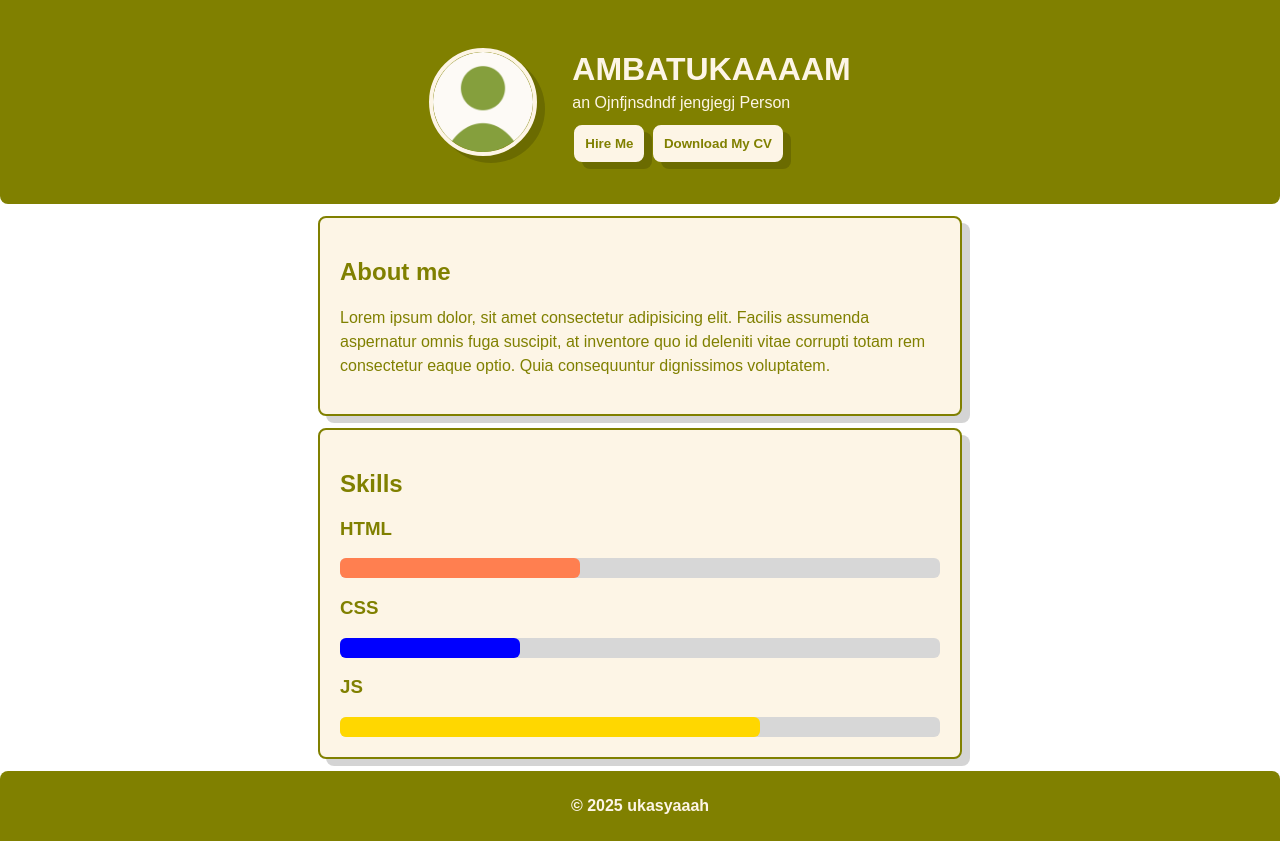
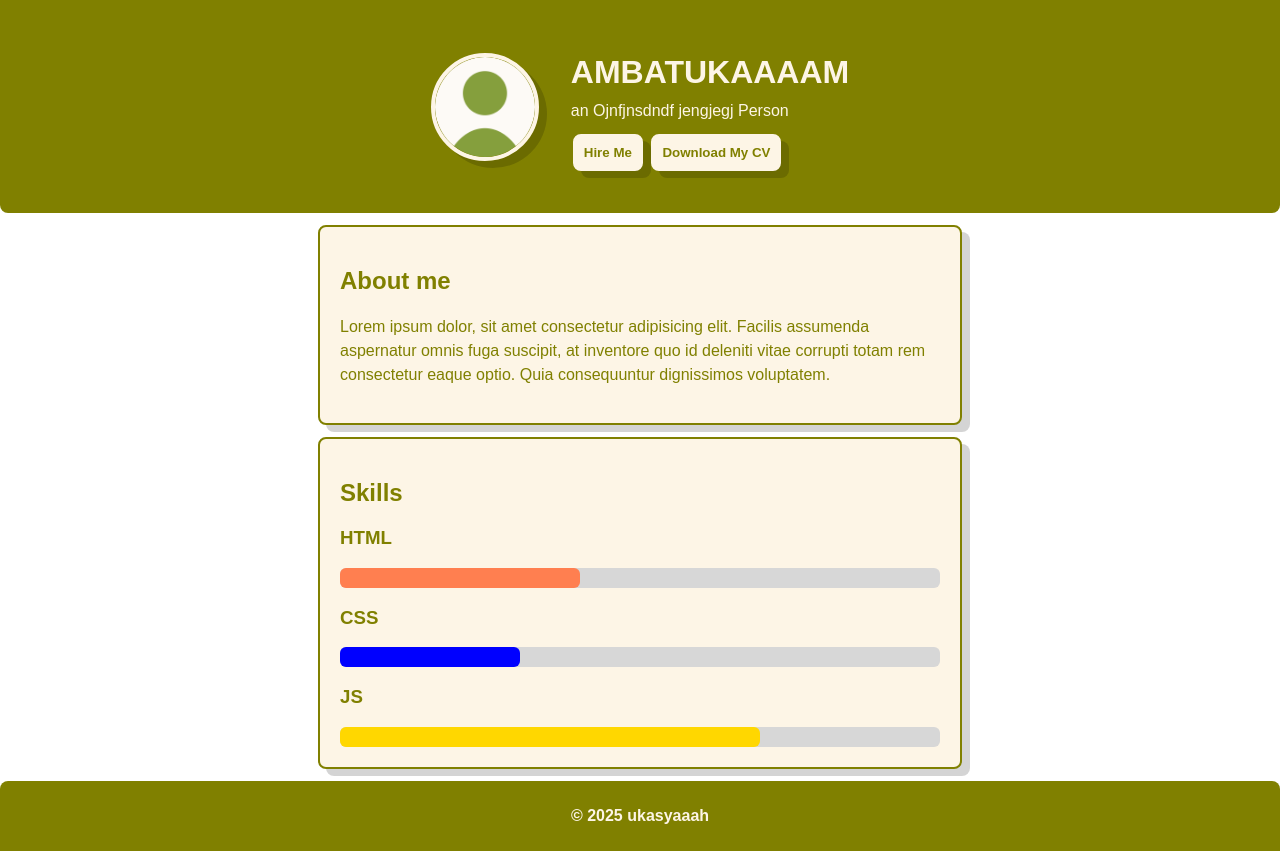
Before and after one commit to ukasyaaah/mini-porto, a plain HTML site: page index.html in a window 1280 px wide. Drawn offline with Linux system fonts and the light colour scheme.

Commit message:
gap & custom selection

```diff
--- a/index.html
+++ b/index.html
@@ -16,6 +16,16 @@
         font-family: sans-serif;
         color: olive;
       }
+      header::selection,
+      footer::selection {
+        background-color: oldlace;
+        color: olive;
+      }
+      main::selection {
+        background-color: olive;
+        color: oldlace;
+      }
+
       header {
         background-color: olive;
         padding: 40px;
@@ -32,10 +42,10 @@
       .container {
         display: flex;
         justify-self: center;
-
         color: oldlace;
-        line-height: 0.5;
+        line-height: 0.7;
         align-items: center;
+        gap: 32px;
         @media only screen and (max-width: 600px) {
           display: block;
         }
@@ -44,10 +54,6 @@
       .profileHolder {
         flex: 1;
         text-align: center;
-
-        @media only screen and (min-width: 600px) {
-          margin-right: 35px;
-        }
       }
       .profileInfo {
         margin: 0 auto;
```
